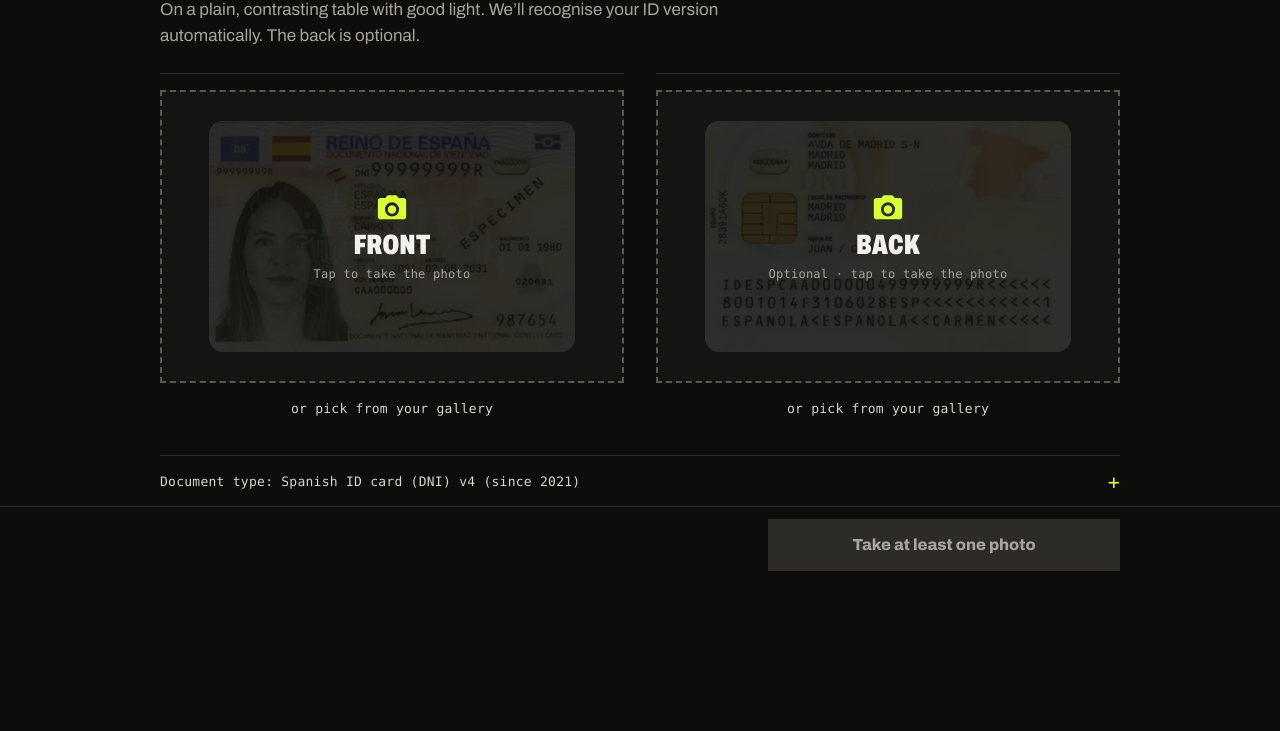
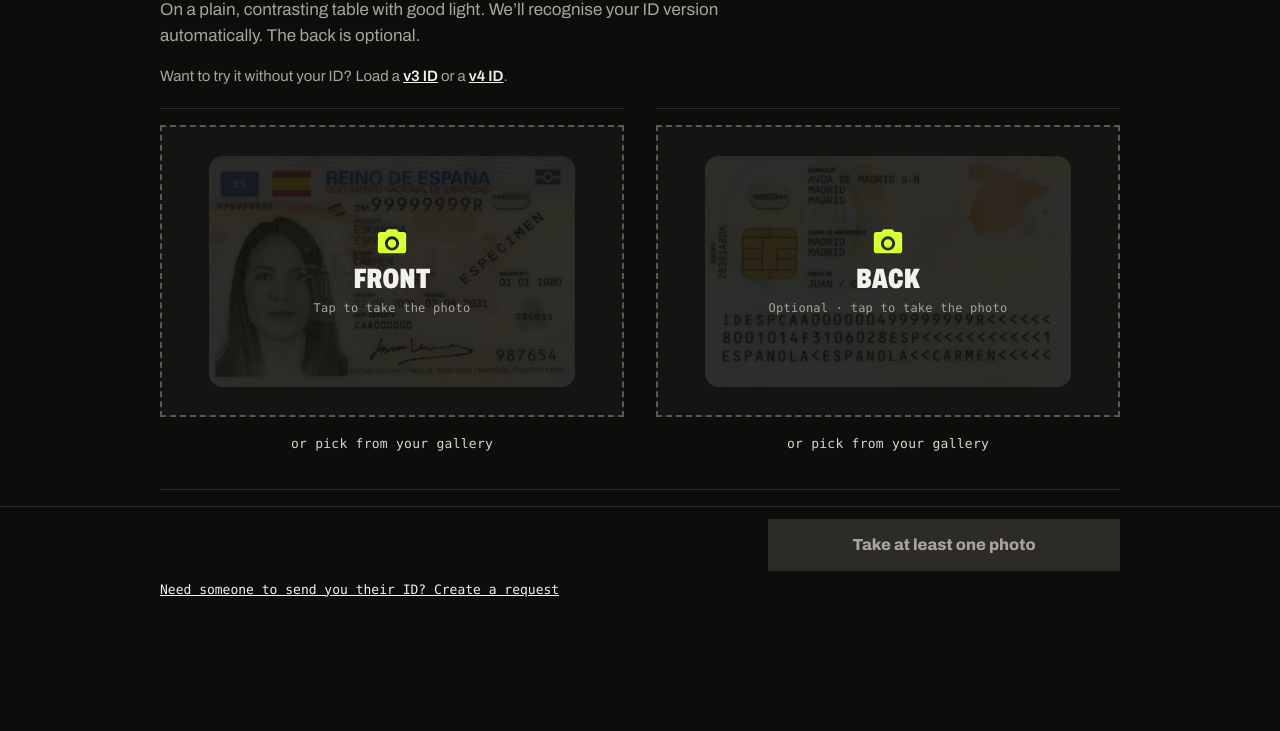
Before and after one commit to lcandea/justid, a website with bundled scripts: page app/index.html in a window 1280 px wide. Shown: the part 217-948 px from the top of the page. Before the commit the page ends 914 px from the top, so only its background shows below. Built offline with nearby package versions, Linux system fonts and the light colour scheme.

Commit message:
Step 1: "want to try without your ID? Load a v3 or v4 ID" links to the specimen test mode

```diff
--- a/app/css/flow.css
+++ b/app/css/flow.css
@@ -230,6 +230,8 @@ canvas.preview { display: block; width: 100%; height: auto; border-radius: var(-
 .privacy-links { display: flex; flex-wrap: wrap; gap: .75rem 1.5rem; }
 .privacy-links a { min-height: 44px; display: inline-flex; align-items: center; }
 
-/* Specimen test mode notice (ui/app/demo.js) */
+/* Specimen test mode: step 1's try links and the notice (ui/app/demo.js) */
+.demo-try { margin: -.5rem 0 1.25rem; font-size: .9375rem; line-height: 1.5; }
+.demo-try a { color: var(--cream); font-weight: 600; display: inline-block; padding-block: .625rem; margin-block: -.625rem; } /* 44px tap height without moving the text */
 .demo-note { margin: 0 0 1rem; padding: .75rem 1rem; border-left: 4px solid var(--lime); background: var(--panel); color: var(--soft); line-height: 1.5; }
 .demo-note a { color: var(--cream); font-weight: 600; white-space: nowrap; }
--- a/app/index.html
+++ b/app/index.html
@@ -52,6 +52,8 @@
     <p class="eyebrow eyebrow-dot"><span data-i18n="steps.label"></span> 1/4</p>
     <h2 data-i18n="photos.title"></h2>
     <p class="muted lede" id="photos-tip" data-i18n="photos.tip"></p>
+    <!-- Try it without your own ID: links to the specimen test mode, hrefs set by ui/app/demo.js -->
+    <p class="muted demo-try"><span data-i18n="demo.try"></span> <a id="demo-v3" href="?demo=specimenv3" data-i18n="demo.try_v3"></a> <span data-i18n="demo.try_or"></span> <a id="demo-v4" href="?demo=specimenv4" data-i18n="demo.try_v4"></a>.</p>
     <!-- Specimen test mode (app/?demo=specimen), see ui/app/demo.js -->
     <p class="demo-note hidden" id="demo-note"><span data-i18n="demo.note"></span> <a id="demo-exit" data-i18n="demo.exit"></a></p>
     <div class="slots">
--- a/app/js/ui/app.js
+++ b/app/js/ui/app.js
@@ -16,7 +16,7 @@ import { initChecks, runChecks, reviewChecks, whenChecksDone, isReviewing } from
 import { initPurpose, renderChips } from './app/purpose.js';
 import { initShare, share } from './app/share.js';
 import { initPrivacy } from './app/privacy.js';
-import { isDemo, loadDemo } from './app/demo.js';
+import { isDemo, loadDemo, initDemoLinks } from './app/demo.js';
 
 /** @typedef {import('../core/templates.js').Side} Side */
 
@@ -59,5 +59,6 @@ if (request) { // the requester's purpose and name become the watermark; the use
 renderChips();
 fillTemplateSelect();
 history.replaceState({ step: 0 }, '');
+initDemoLinks();
 if (isDemo()) loadDemo();
 goStep(0, false);
--- a/app/js/ui/app/demo.js
+++ b/app/js/ui/app/demo.js
@@ -20,6 +20,16 @@ const DEMO_TEMPLATES = { specimen: 'dni_es_v4', specimenv4: 'dni_es_v4', specime
 function demoTemplateId() {
   const v = new URLSearchParams(location.search).get('demo');
   return v && Object.hasOwn(DEMO_TEMPLATES, v) ? DEMO_TEMPLATES[/** @type {keyof typeof DEMO_TEMPLATES} */ (v)] : null;
+}
+
+/**
+ * Step 1's "Want to try? Load a v3 or v4 ID" links: same page with ?demo=…, keeping any request
+ * link in the #fragment (a different query string reloads the page, which starts the test mode).
+ */
+export function initDemoLinks() {
+  for (const v of ['v3', 'v4']) {
+    /** @type {HTMLAnchorElement} */ ($('#demo-' + v)).href = location.pathname + '?demo=specimen' + v + location.hash;
+  }
 }
 
 /** True when the page was opened in specimen test mode. */
--- a/locales/en.js
+++ b/locales/en.js
@@ -297,6 +297,10 @@ export default {
 
   'dialog.cancel': 'Cancel',
 
+  'demo.try': 'Want to try it without your ID? Load a',
+  'demo.try_v3': 'v3 ID',
+  'demo.try_or': 'or a',
+  'demo.try_v4': 'v4 ID',
   'demo.note': 'Test mode: you are using the official sample ID (specimen) photos, not yours.',
   'demo.exit': 'Use my photos',
 };
--- a/locales/es.js
+++ b/locales/es.js
@@ -298,6 +298,10 @@ export default {
 
   'dialog.cancel': 'Cancelar',
 
+  'demo.try': '¿Quieres probar sin tu DNI? Carga un',
+  'demo.try_v3': 'DNI v3',
+  'demo.try_or': 'o un',
+  'demo.try_v4': 'DNI v4',
   'demo.note': 'Modo de prueba: estás usando las fotos del DNI de muestra oficial (espécimen), no las tuyas.',
   'demo.exit': 'Usar mis fotos',
 };
```
Also changed, not shown: tests/e2e/landing.spec.js (+9 -0 lines).
